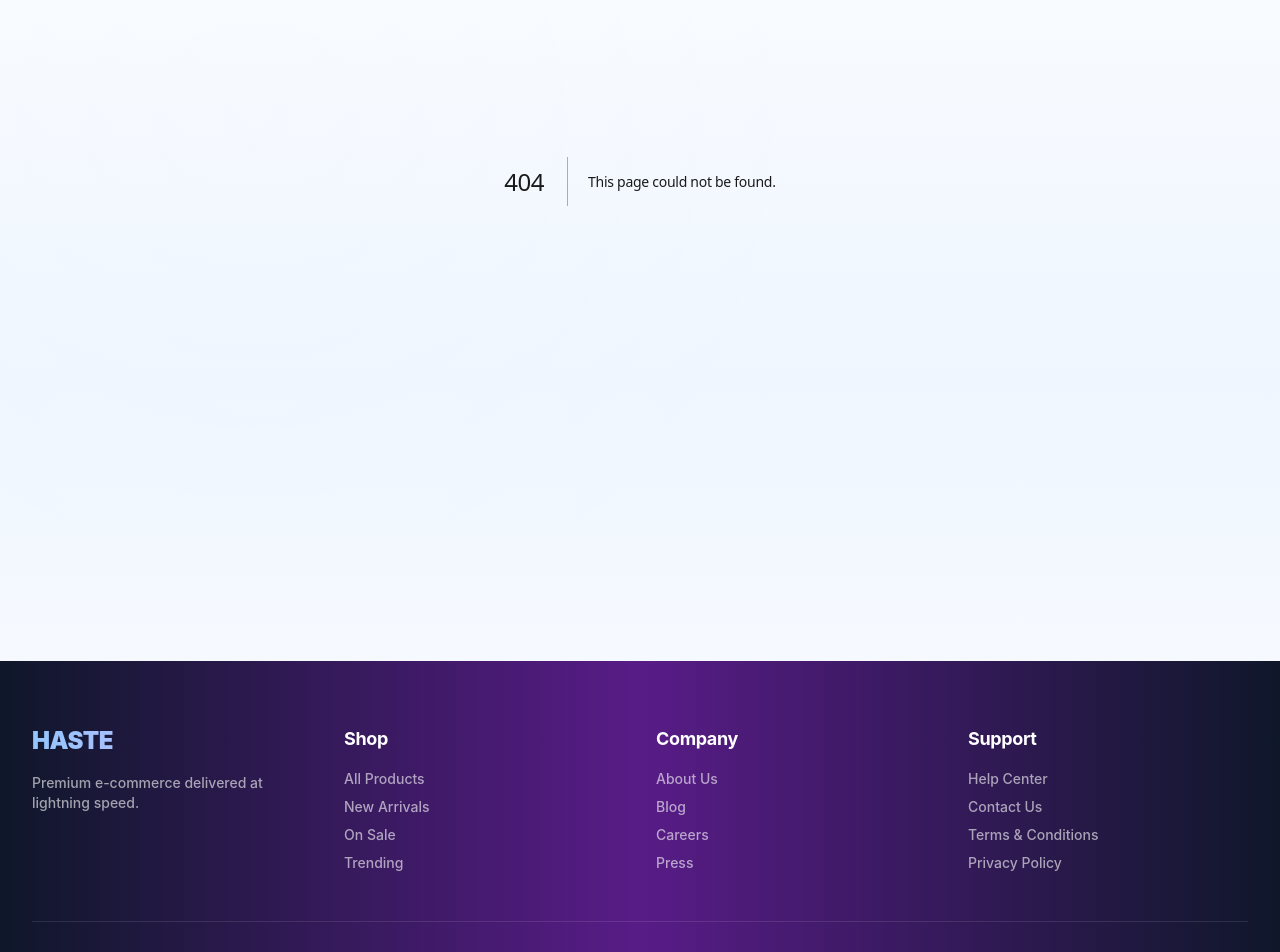
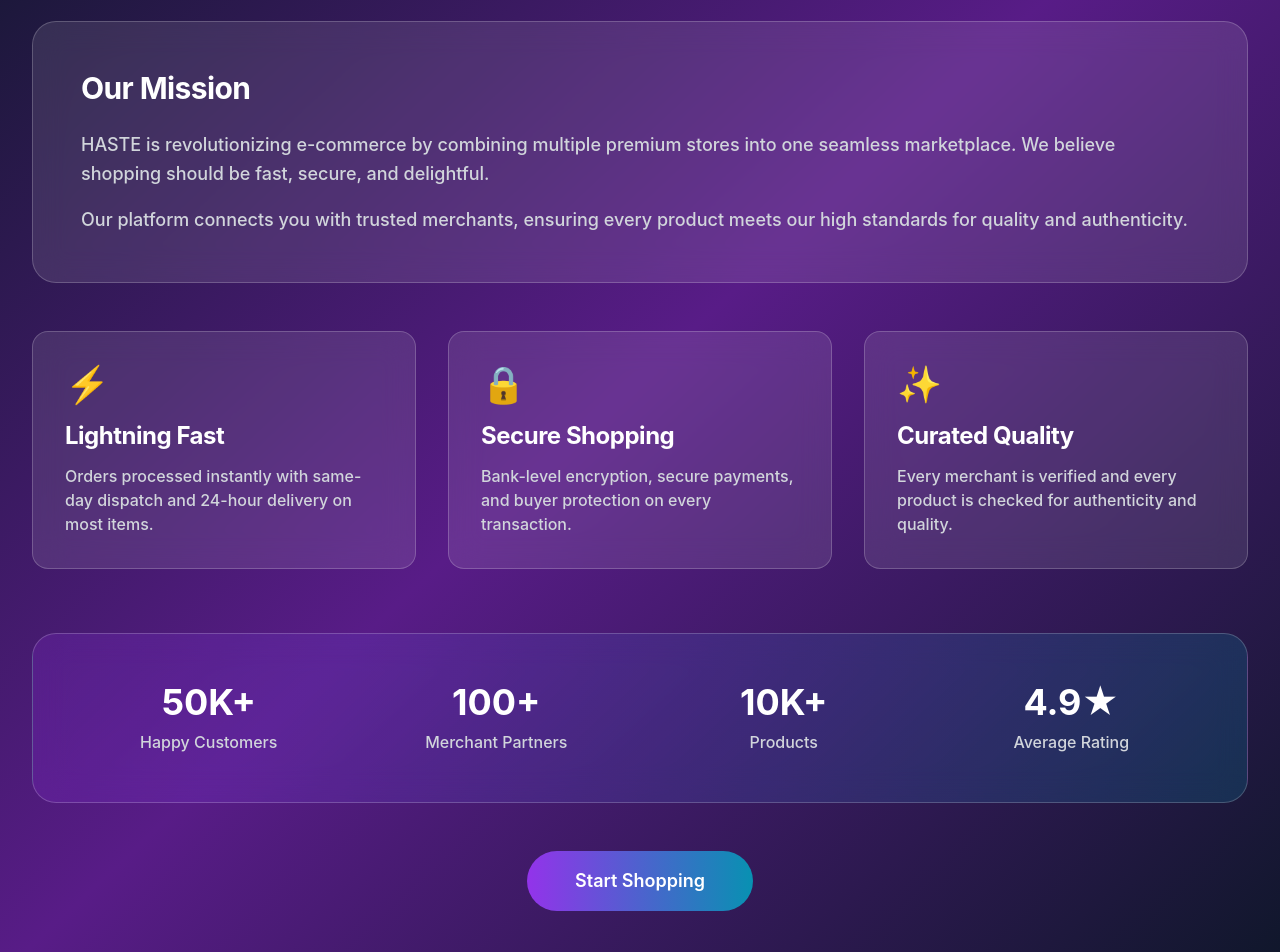
Before and after one commit to AWM-Deeper/medusa-storefront, a Next.js app: page /about in a window 1280 px wide. Before the commit this address had no page. Shown: the part 280-1232 px from the top of the page. Built offline with nearby package versions, Linux system fonts and the light colour scheme.

Commit message:
feat: add About page with mission and values

```diff
--- /dev/null
+++ b/app/about/page.tsx
@@ -0,0 +1,87 @@
+import React from 'react';
+import Link from 'next/link';
+
+export default function AboutPage() {
+  return (
+    <div className="min-h-screen bg-gradient-to-br from-slate-900 via-purple-900 to-slate-900">
+      <div className="max-w-7xl mx-auto px-4 sm:px-6 lg:px-8 py-16">
+        <div className="text-center mb-16">
+          <h1 className="text-6xl font-bold text-white mb-6">
+            About <span className="text-transparent bg-clip-text bg-gradient-to-r from-cyan-400 to-purple-400">HASTE</span>
+          </h1>
+          <p className="text-xl text-gray-300 max-w-3xl mx-auto">
+            Delivering the finest curated collection at lightning speed
+          </p>
+        </div>
+
+        <div className="bg-white/10 backdrop-blur-lg rounded-3xl p-12 mb-12 border border-white/20">
+          <h2 className="text-3xl font-bold text-white mb-6">Our Mission</h2>
+          <p className="text-lg text-gray-300 leading-relaxed mb-4">
+            HASTE is revolutionizing e-commerce by combining multiple premium stores into one seamless marketplace.
+            We believe shopping should be fast, secure, and delightful.
+          </p>
+          <p className="text-lg text-gray-300 leading-relaxed">
+            Our platform connects you with trusted merchants, ensuring every product meets our high standards
+            for quality and authenticity.
+          </p>
+        </div>
+
+        <div className="grid md:grid-cols-2 lg:grid-cols-3 gap-8 mb-16">
+          <div className="bg-white/10 backdrop-blur-lg rounded-2xl p-8 border border-white/20">
+            <div className="text-4xl mb-4">⚡</div>
+            <h3 className="text-2xl font-bold text-white mb-3">Lightning Fast</h3>
+            <p className="text-gray-300">
+              Orders processed instantly with same-day dispatch and 24-hour delivery on most items.
+            </p>
+          </div>
+
+          <div className="bg-white/10 backdrop-blur-lg rounded-2xl p-8 border border-white/20">
+            <div className="text-4xl mb-4">🔒</div>
+            <h3 className="text-2xl font-bold text-white mb-3">Secure Shopping</h3>
+            <p className="text-gray-300">
+              Bank-level encryption, secure payments, and buyer protection on every transaction.
+            </p>
+          </div>
+
+          <div className="bg-white/10 backdrop-blur-lg rounded-2xl p-8 border border-white/20">
+            <div className="text-4xl mb-4">✨</div>
+            <h3 className="text-2xl font-bold text-white mb-3">Curated Quality</h3>
+            <p className="text-gray-300">
+              Every merchant is verified and every product is checked for authenticity and quality.
+            </p>
+          </div>
+        </div>
+
+        <div className="bg-gradient-to-r from-purple-600/20 to-cyan-600/20 backdrop-blur-lg rounded-3xl p-12 mb-12 border border-white/20">
+          <div className="grid grid-cols-2 md:grid-cols-4 gap-8 text-center">
+            <div>
+              <div className="text-4xl font-bold text-white mb-2">50K+</div>
+              <div className="text-gray-300">Happy Customers</div>
+            </div>
+            <div>
+              <div className="text-4xl font-bold text-white mb-2">100+</div>
+              <div className="text-gray-300">Merchant Partners</div>
+            </div>
+            <div>
+              <div className="text-4xl font-bold text-white mb-2">10K+</div>
+              <div className="text-gray-300">Products</div>
+            </div>
+            <div>
+              <div className="text-4xl font-bold text-white mb-2">4.9★</div>
+              <div className="text-gray-300">Average Rating</div>
+            </div>
+          </div>
+        </div>
+
+        <div className="text-center">
+          <Link
+            href="/"
+            className="inline-block px-12 py-4 bg-gradient-to-r from-purple-600 to-cyan-600 text-white text-lg font-semibold rounded-full hover:shadow-2xl hover:scale-105 transition-all duration-300"
+          >
+            Start Shopping
+          </Link>
+        </div>
+      </div>
+    </div>
+  );
+}
```
